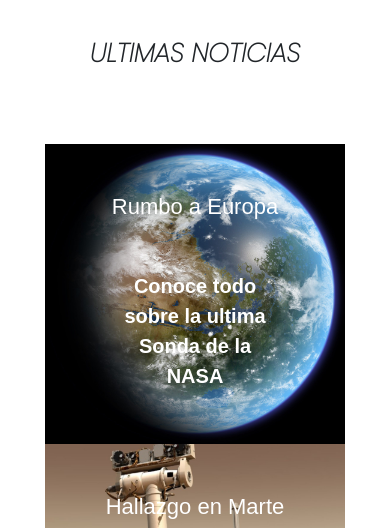
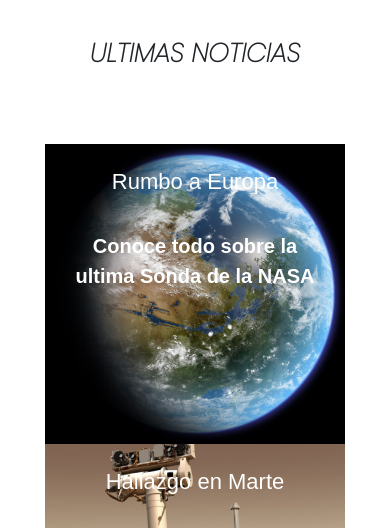
Before and after one commit to FloraSav22/PreEntrega2Savone, a plain HTML site: page index.html in a window 390 px wide. Shown: the part 534-1062 px from the top of the page. Drawn offline with nearby package versions, Linux system fonts and the light colour scheme; files whose address does not match are found by name; a web font is replaced by a local one.

Commit message:
cambie un par de parametros en el media query de la seccion mini-noticias

```diff
--- a/css/style.css
+++ b/css/style.css
@@ -455,7 +455,6 @@ div .formularioContacto {
     }
 
     .feedNoticia .miniNoticia{
-        padding: 25px;
         width: 300px;
         height: 300px;
         justify-content: center;
@@ -463,7 +462,7 @@ div .formularioContacto {
 
     .miniNoticia h2 {
         font-size: 22px;
-        margin-top: 25px;
+        margin: 25px 16px;
     }
 
     .miniNoticia:first-of-type {
@@ -492,7 +491,7 @@ div .formularioContacto {
     }
 
     .miniNoticia p{
-        margin: 50px 40px;
+        margin: 35px 24px;
         font-family: 'Montserrat', sans-serif;
         font-size: 20px;
         font-weight: 900;
@@ -610,6 +609,49 @@ textarea {
     border-color: #033076;
 }
 }
+
+
+
+
+
+
+
+
+
+
+
+
+
+
+
+
+
+
+
+
+
+
+
+
+
+
+
+
+
+
+
+
+
+
+
+
+
+
+
+
+
+
+
 
 
 
```
